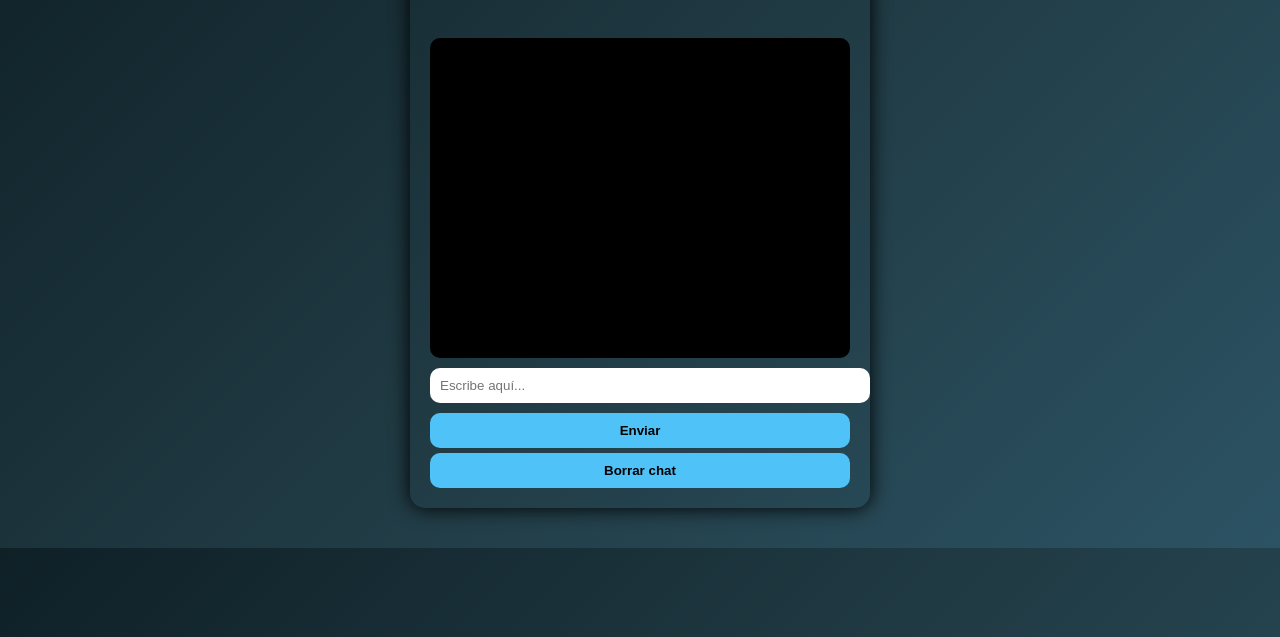
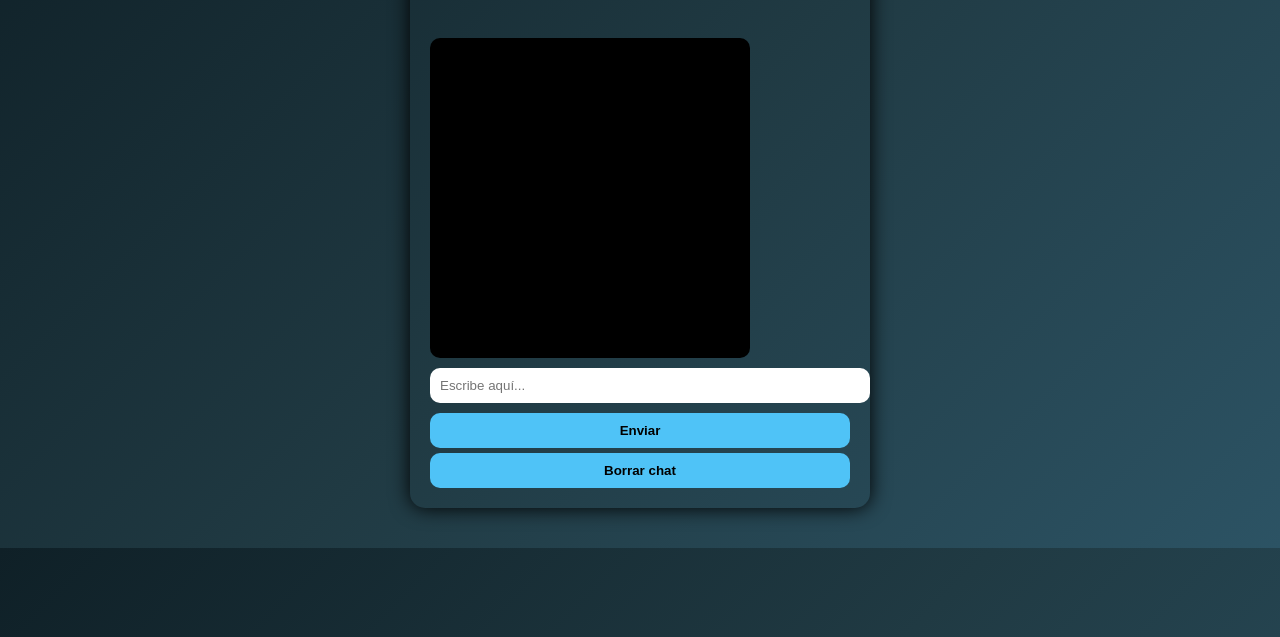
Before and after one commit to RYKI-11/RykiVirtual, a plain HTML site: page templates/index.html in a window 1280 px wide. Shown: the part 163-800 px from the top of the page. Drawn offline with Linux system fonts and the light colour scheme.

Commit message:
Update style.css

```diff
--- a/static/style.css
+++ b/static/style.css
@@ -21,8 +21,7 @@ color:#4fc3f7;
 }
 
 #chatBox{
-width:400px;
-height:300px;
+height: 300px; width: 300px;
 overflow:auto;
 background:#000;
 padding:10px;
```
